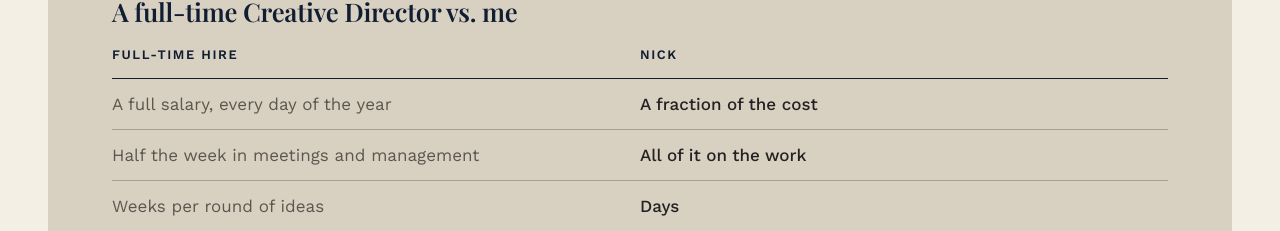
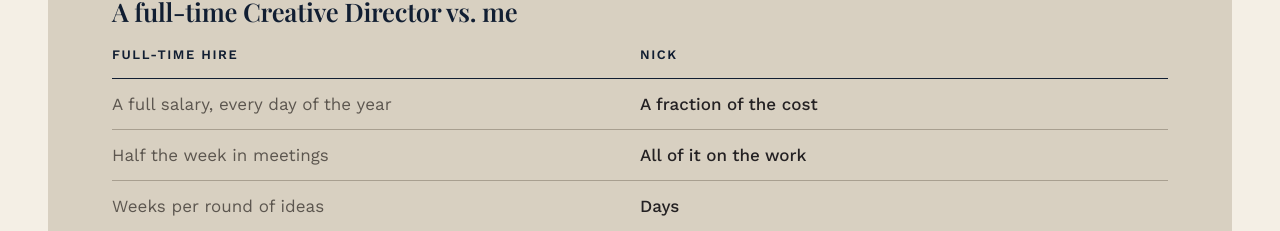
Before and after one commit to nickpagetandco/nickpaget-site, a plain HTML site: page index.html in a window 1280 px wide. Shown: the part 4079-4310 px from the top of the page. Drawn offline with nearby package versions, Linux system fonts and the light colour scheme; a web font is replaced by a local one.

Commit message:
Comparison: Half the week in meetings
Co-Authored-By: Claude Opus 5.5 <noreply@anthropic.com>
Claude-Session: https://claude.ai/code/session_01FyubXejQF8UJCFDtuyxMXG

```diff
--- a/index.html
+++ b/index.html
@@ -531,7 +531,7 @@ body[data-view=book]{background:#07080a}body[data-view=book]::after{content:'';p
           <thead><tr><th scope="col">Full-time hire</th><th scope="col">Nick</th></tr></thead>
           <tbody>
             <tr><td>A full salary, every day of the year</td><td>A fraction of the cost</td></tr>
-            <tr><td>Half the week in meetings and management</td><td>All of it on the work</td></tr>
+            <tr><td>Half the week in meetings</td><td>All of it on the work</td></tr>
             <tr><td>Weeks per round of ideas</td><td>Days</td></tr>
             <tr><td>A team of three to brief</td><td>One person, strategy to execution</td></tr>
             <tr><td>Recruit, onboard, notice periods</td><td>Start next week</td></tr>
```
Also changed, not shown: mammut/index.html (+1 -1 lines), national-bank/index.html (+1 -1 lines), nike/index.html (+1 -1 lines).
